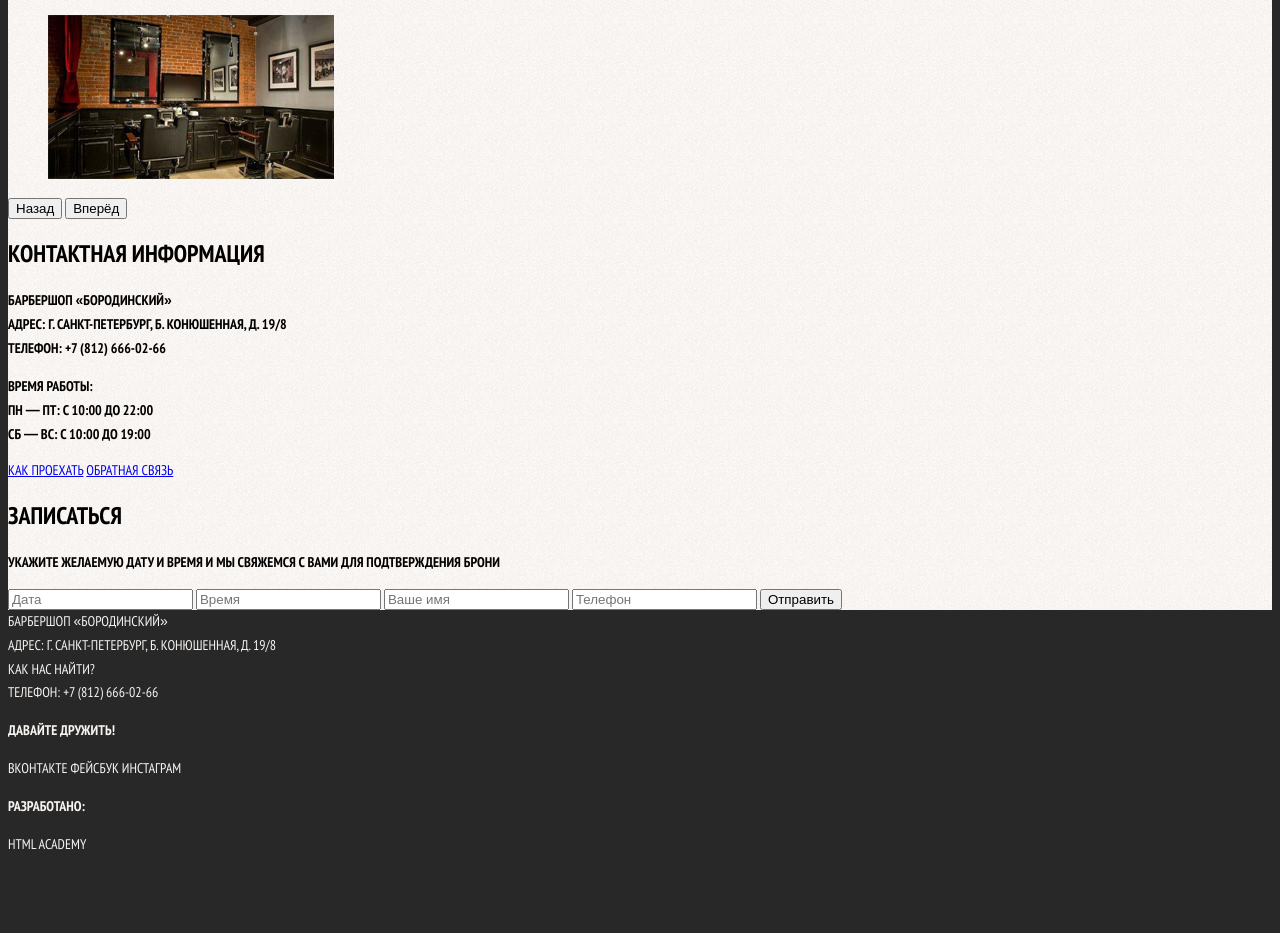
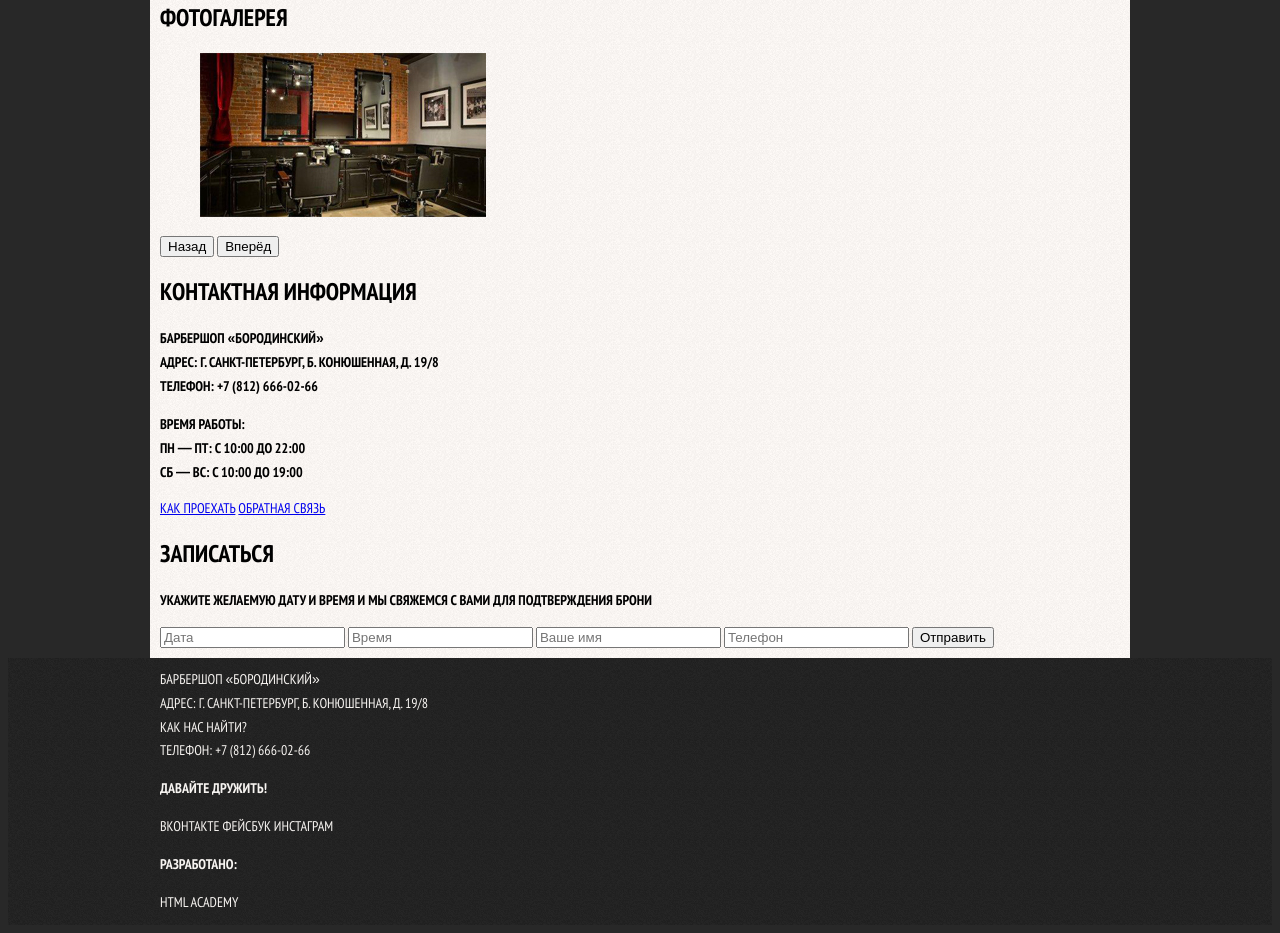
Before and after one commit to IrinaD91/272801-barbershop, a plain HTML site: page index.html in a window 1280 px wide. Shown: the part 937-1870 px from the top of the page. Before the commit the page ends 1802 px from the top, so only its background shows below. Drawn offline with Linux system fonts and the light colour scheme; files whose address does not match are found by name.

Commit message:
footer texture

```diff
--- a/css/style.css
+++ b/css/style.css
@@ -59,10 +59,20 @@ main {
 	background: url("../img/main-texture.jpg") repeat;
 }
 
+.main-header {
+	background: url("../img/header-texture.jpg") repeat;
+}
+
+.main-footer {
+	background: url("../img/footer-texture.jpg") repeat;
+}
+
+.container {
+	width: 960px;
+	margin: 0 auto;
+	padding: 10px;
+}
+
 ul {
 	list-style-type: none;
 }
-
-.main-header {
-	background: url("../img/header-texture.jpg") repeat;
-}
```
Also changed, not shown: img/footer-texture.jpg (added).
